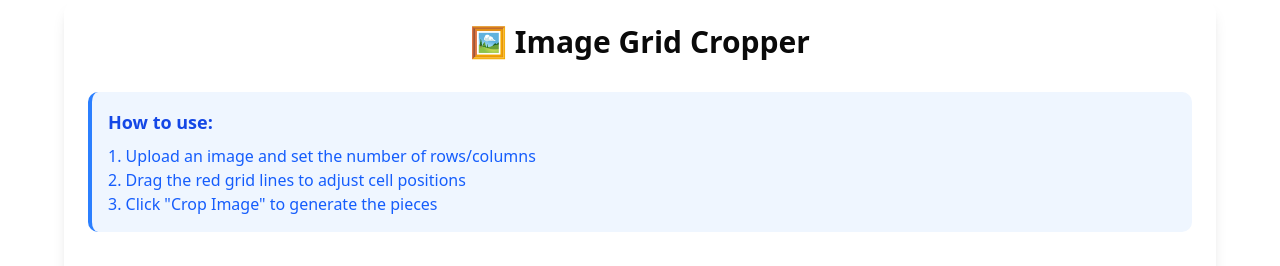
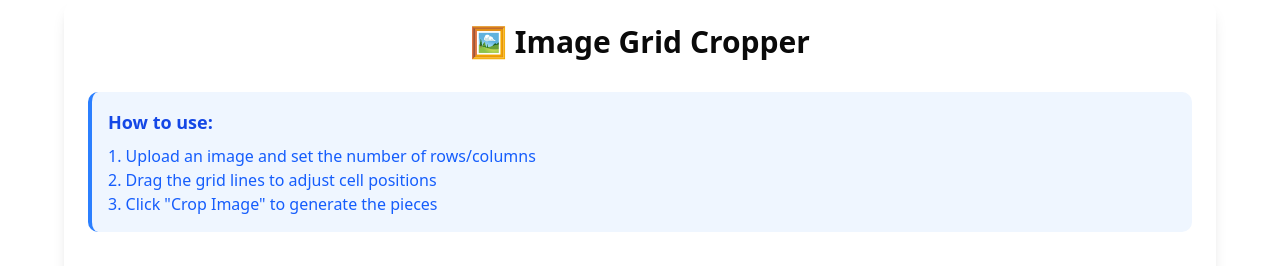
Before and after one commit to akmaldira/image-grid-cropper, a Next.js app: page / in a window 1280 px wide. Shown: the top 266 px of the page. Built offline with nearby package versions, Linux system fonts and the light colour scheme.

Commit message:
update main page

```diff
--- a/src/app/page.tsx
+++ b/src/app/page.tsx
@@ -164,7 +164,7 @@ export default function Home() {
         <p className="text-blue-600">
           1. Upload an image and set the number of rows/columns
           <br />
-          2. Drag the red grid lines to adjust cell positions
+          2. Drag the grid lines to adjust cell positions
           <br />
           3. Click &quot;Crop Image&quot; to generate the pieces
         </p>
```
